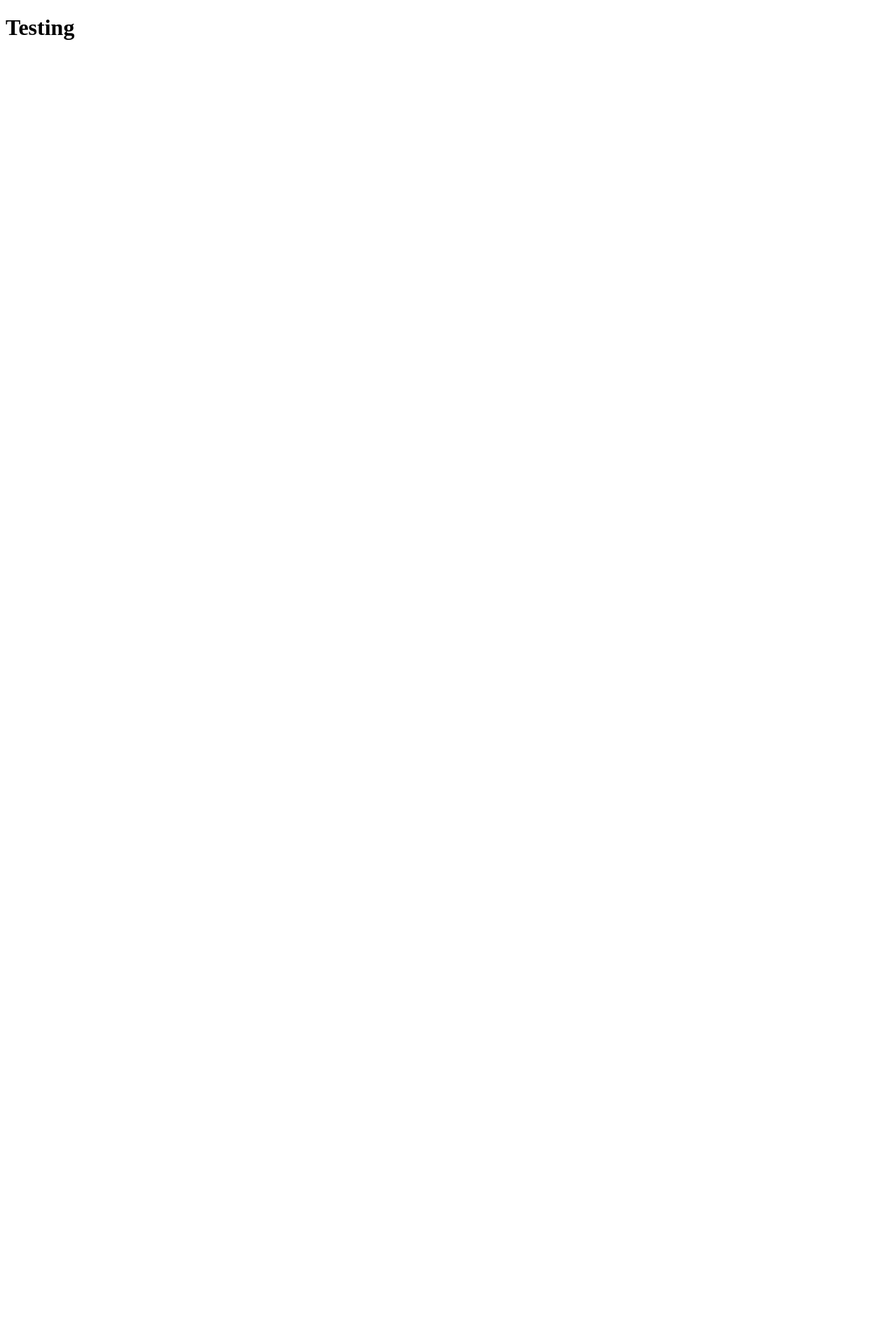
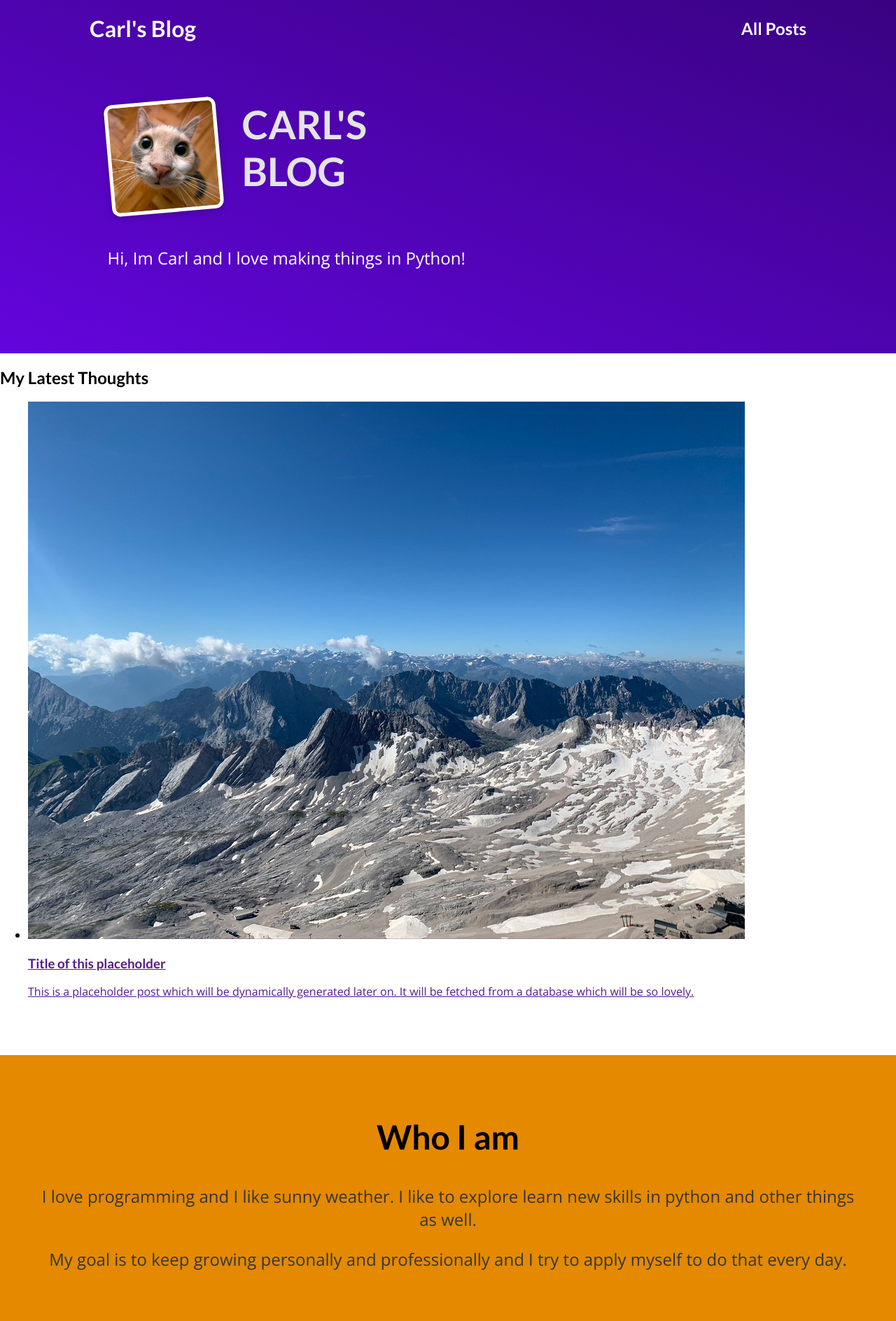
Before and after one commit to Cawiess/django_project, a Django app: page / in a window 1280 px wide. Before the commit the page is almost empty. Shown: the whole page at 70% size. Before the commit the page ends 57 px from the top, so only its background shows below. Run offline with Django 4.2, Linux system fonts and the light colour scheme.

Commit message:
adding placeholder content, styles and statics

```diff
--- /dev/null
+++ b/blog/static/blog/index.css
@@ -0,0 +1,75 @@
+#welcome {
+    background: linear-gradient(to right top, #6305dd, #390281);
+    padding: 6rem 12%;
+  }
+
+  #welcome header {
+    display: flex;
+    align-items: flex-start;
+    margin: 3rem auto;
+  }
+
+  #welcome img {
+    width: 10rem;
+    height: 10rem;
+    object-fit: cover;
+    object-position: top;
+    border: 5px solid white;
+    border-radius: 12px;
+    background-color: #ffe1bf;
+    transform: rotateZ(-5deg);
+    box-shadow: 0 2px 8px rgba(0, 0, 0, 0.25);
+  }
+
+  #welcome h2 {
+    font-size: 3.5rem;
+    margin: 0 0 0 2rem;
+    color: #e4e4e4;
+    width: 10rem;
+  }
+
+  #welcome p {
+    color: white;
+    font-size: 1.5rem;
+  }
+
+  #latest-posts {
+    background-color: white;
+    padding: 2rem;
+    border-radius: 12px;
+    width: 60rem;
+    margin: -6rem auto 2rem auto;
+    box-shadow: 1px 1px 12px rgba(0, 0, 0, 0.4);
+  }
+
+  #latest-posts h2 {
+    text-align: center;
+  }
+
+  #latest-posts ul {
+    list-style: none;
+    margin: 0;
+    padding: 0;
+    display: flex;
+    gap: 1rem;
+  }
+
+  #latest-posts li {
+    flex: 1;
+  }
+
+  #about {
+    text-align: center;
+    padding: 3rem;
+    background-color: #e48900;
+    margin-top: 5rem;
+  }
+
+  #about h2 {
+    font-size: 3rem;
+  }
+
+  #about p {
+    font-size: 1.5rem;
+    color: #353535;
+  }
--- a/blog/templates/blog/index.html
+++ b/blog/templates/blog/index.html
@@ -1,9 +1,51 @@
 {% extends "base.html" %}
+{% load static %}
 
 {% block title %}
     My Blog
 {% endblock %}
 
+{% block css_files %}
+    <link rel="stylesheet" href="{% static "blog/index.css" %}" />
+{% endblock %}
+
 {% block content %}
-    <h1>Testing</h1>
+    <header id="main-navigation">
+        <h1><a href="">Carl's Blog</a></h1>
+        <nav>
+            <h1><a href="">All Posts</a></h1>
+        </nav>
+    </header>
+
+    <section id="welcome">
+        <header>
+            <img src="{% static "blog/images/me.jpg" %}" alt="Carl - The Author Of This Blog" />
+            <h2>CARL'S BLOG</h2>
+        </header>
+        <p>Hi, Im Carl and I love making things in Python!</p>
+    </section>
+
+    <section>
+        <h2>My Latest Thoughts</h2>
+
+        <ul>
+            <li>
+                <article class="post">
+                    <a href="">
+                        <img src=" {% static "blog/images/mountains.jpg" %}" alt="Some alt text here" />
+                        <div class="post__content">
+                            <h3>Title of this placeholder</h3>
+                            <p>This is a placeholder post which will be dynamically generated later on. It will be fetched from a database which will be so lovely.</p>
+                        </div>
+                    </a>
+                </article>
+            </li>
+        </u>
+    </section>
+
+    <section id="about">
+        <h2>Who I am</h2>
+        <p>I love programming and I like sunny weather. I like to explore learn new skills in python and other things as well.</p>
+        <p>My goal is to keep growing personally and professionally and I try to apply myself to do that every day.</p>
+    </section>
 {% endblock %}
--- a/django_project/settings.py
+++ b/django_project/settings.py
@@ -113,6 +113,9 @@ USE_TZ = True
 # https://docs.djangoproject.com/en/4.1/howto/static-files/
 
 STATIC_URL = "static/"
+STATICFILES_DIRS = [
+    BASE_DIR / "static" # path to global static folder
+]
 
 # Default primary key field type
 # https://docs.djangoproject.com/en/4.1/ref/settings/#default-auto-field
--- /dev/null
+++ b/static/app.css
@@ -0,0 +1,48 @@
+@import url('https://fonts.googleapis.com/css2?family=Lato:wght@400;700&family=Open+Sans:wght@400;700&display=swap');
+
+* {
+  box-sizing: border-box;
+}
+
+html {
+  font-family: 'Open Sans', 'Lato', sans-serif;
+}
+
+body {
+  margin: 0;
+}
+
+h1,
+h2,
+h3 {
+  font-family: 'Lato', sans-serif;
+  font-weight: bold;
+}
+
+#main-navigation {
+  width: 100%;
+  height: 5rem;
+  display: flex;
+  justify-content: space-between;
+  align-items: center;
+  padding: 0 10%;
+  position: absolute;
+  top: 0;
+  left: 0;
+}
+
+#main-navigation a {
+  text-decoration: none;
+  color: white;
+  font-weight: bold;
+}
+
+#main-navigation a:hover,
+#main-navigation a:active {
+  color: #cf79f1;
+}
+
+#main-navigation h1 a:hover,
+#main-navigation h1 a:active {
+  color: white;
+}
--- a/templates/base.html
+++ b/templates/base.html
@@ -1,3 +1,5 @@
+{% load static %}
+
 <!DOCTYPE html>
 <html lang="en">
 <head>
@@ -5,6 +7,7 @@
     <meta http-equiv="X-UA-Compatible" content="IE=edge">
     <meta name="viewport" content="width=device-width, initial-scale=1.0">
     <title>{% block title %}{% endblock %}</title>
+    <link rel="stylesheet" href="{% static "app.css" %}">
     {% block css_files %}{% endblock %}
 </head>
 <body>
```
Also changed, not shown: blog/static/blog/images/coding.jpg (added), blog/static/blog/images/me.jpg (added), blog/static/blog/images/mountains.jpg (added), blog/static/blog/images/woods.jpg (added).
